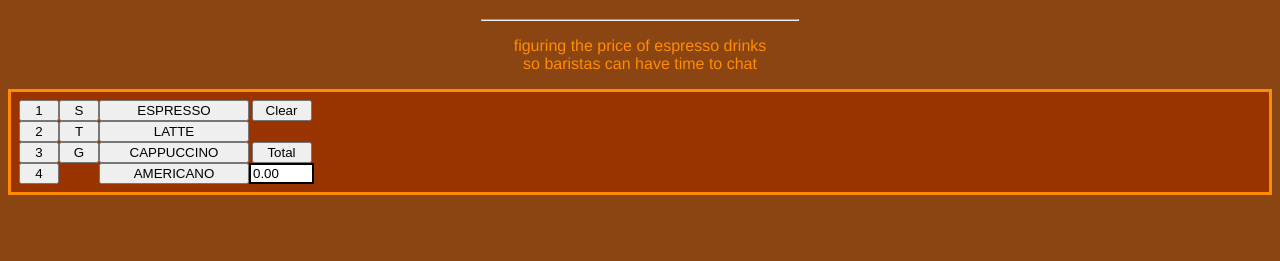
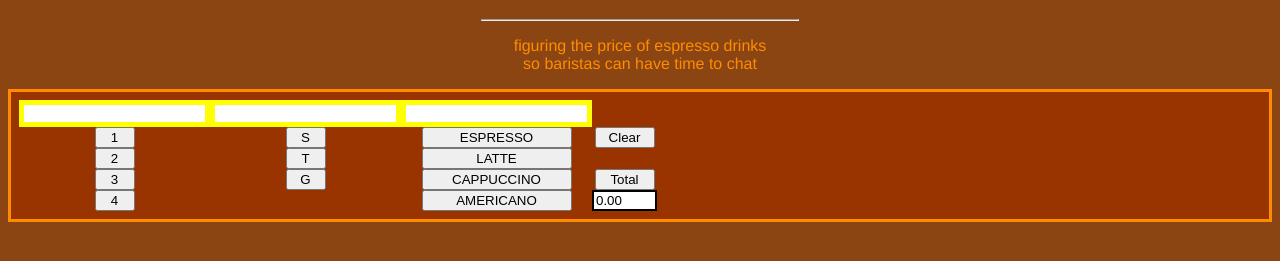
Before and after one commit to sylviajebet/bean, a plain HTML site: page index.html in a window 1280 px wide. Shown: the part 61-322 px from the top of the page. Drawn offline with Linux system fonts and the light colour scheme.

Commit message:
User input fields added

```diff
--- a/index.html
+++ b/index.html
@@ -12,6 +12,7 @@
             .drinkBtn {width: 150px;}
             .otherBtn {width: 40px;}
             .lastBtn {width: 60px;}
+            .userBtn {border: solid; border-color: yellow; border-width: 5px;}
             .totalDisp {border: solid; border-color: black; border-width: 2px;}
         </style>
     </head>
@@ -22,7 +23,13 @@
         <section>
             <form name="esp">
                 <div style="display:table-row";>
-                    <div style="display:table-cell";><button class="otherBtn" form="esp" onclick='shots = "1"'>1</button></div>
+                    <div style="display:table-cell";><input id="choice" class="userBtn" form="esp" /></div>
+                    <div style="display:table-cell";><input id="choice" class="userBtn" form="esp" /></div>
+                    <div style="display:table-cell";><input id="choice" class="userBtn" form="esp" /></div>
+                    <div style="display:table-cell";></div>
+                </div>
+                <div style="display:table-row";>
+                    <div style="display:table-cell";><button class="otherBtn" form="esp" onclick='shots = "1";choice.value = "1" '>1</button></div>
                     <div style="display:table-cell";><button class="otherBtn" form="esp" onclick='ounce = "8"'>S</button></div>
                     <div style="display:table-cell";><button class="drinkBtn" form="esp" onclick='drink = "espresso"'>ESPRESSO</button></div>
                     <div style="display:table-cell";><button class="lastBtn" form="esp" onclick='
@@ -33,13 +40,13 @@
                         '>Clear</button></div>
                 </div>
                 <div style="display:table-row";>
-                    <div style="display:table-cell";><button class="otherBtn" form="esp" onclick='shots = "2"'>2</button></div>
+                    <div style="display:table-cell";><button class="otherBtn" form="esp" onclick='shots = "2";choice.value = "2" '>2</button></div>
                     <div style="display:table-cell";><button class="otherBtn" form="esp" onclick='ounce = "12"'>T</button></div>
                     <div style="display:table-cell";><button class="drinkBtn" form="esp" onclick='drink = "latte"'>LATTE</button></div>
                     <div style="display:table-cell";></div>
                 </div>
                 <div style="display:table-row";>
-                    <div style="display:table-cell";><button class="otherBtn" form="esp" onclick='shots = "3"'>3</button></div>
+                    <div style="display:table-cell";><button class="otherBtn" form="esp" onclick='shots = "3";choice.value = "3" '>3</button></div>
                     <div style="display:table-cell";><button class="otherBtn" form="esp" onclick='ounce = "16"'>G</button></div>
                     <div style="display:table-cell";><button class="drinkBtn" form="esp" onclick='drink = "cappuccino"'>CAPPUCCINO</button></div>
                     <div style="display:table-cell";><button class="lastBtn" form="esp" onclick='
```
